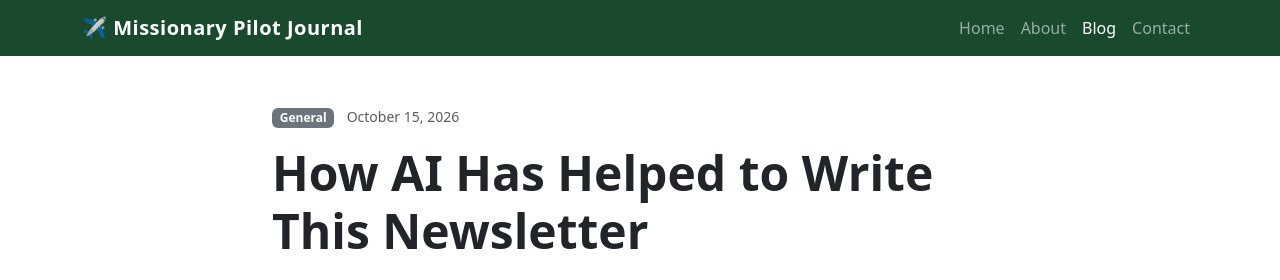
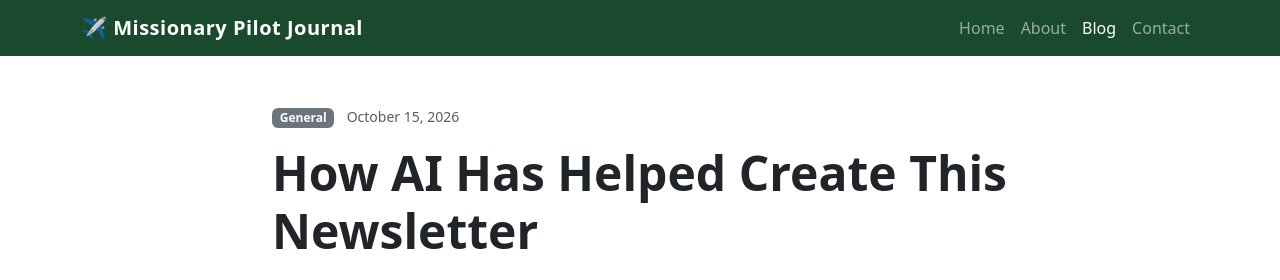
Before and after one commit to annaamore/missionarypilotmechanic, a plain HTML site: page blog/2026/how-ai-helped-write-this-newsletter/index.html in a window 1280 px wide. Shown: the top 280 px of the page. Drawn offline with nearby package versions, Linux system fonts and the light colour scheme.

Commit message:
Rename AI newsletter post title

```diff
--- a/assets/js/posts.js
+++ b/assets/js/posts.js
@@ -1,6 +1,6 @@
 const blogPosts = [
   { url: '/blog/2026/october-2026/', title: 'October 2026' },
-  { url: '/blog/2026/how-ai-helped-write-this-newsletter/', title: 'How AI Has Helped to Write This Newsletter' },
+  { url: '/blog/2026/how-ai-helped-write-this-newsletter/', title: 'How AI Has Helped Create This Newsletter' },
   { url: '/blog/2026/trusting-the-flight-instructor-above/', title: 'Trusting the Flight Instructor Above' },
   { url: '/blog/2026/september-update/', title: 'September Update' },
   { url: '/blog/2026/checkride-update/', title: 'Checkride update' },
--- a/blog/2026/how-ai-helped-write-this-newsletter/index.html
+++ b/blog/2026/how-ai-helped-write-this-newsletter/index.html
@@ -6,13 +6,13 @@
   <link rel="apple-touch-icon" href="../../../apple-touch-icon.png">
   <meta property="og:type" content="article">
   <meta property="og:url" content="https://www.annajohnson.org/blog/2026/how-ai-helped-write-this-newsletter/">
-  <meta property="og:title" content="How AI Has Helped to Write This Newsletter — Missionary Pilot Journal">
+  <meta property="og:title" content="How AI Has Helped Create This Newsletter — Missionary Pilot Journal">
   <meta name="description" content="How a broke college student and her software engineer dad built this website for free — using OpenCode, plain English, and a little skill building to turn a doc into a published blog post.">
   <meta property="og:description" content="How a broke college student and her software engineer dad built this website for free — using OpenCode, plain English, and a little skill building to turn a doc into a published blog post.">
   <meta property="og:image" content="https://www.annajohnson.org/assets/img/og-how-ai-helped-write-this-newsletter.jpg">
   <meta property="og:image:width" content="1200">
   <meta property="og:image:height" content="1200">
-  <title>How AI Has Helped to Write This Newsletter — Missionary Pilot Journal</title>
+  <title>How AI Has Helped Create This Newsletter — Missionary Pilot Journal</title>
   <link href="https://cdn.jsdelivr.net/npm/bootstrap@5.3.3/dist/css/bootstrap.min.css" rel="stylesheet">
   <link rel="stylesheet" href="../../../assets/css/style.css">
 </head>
@@ -41,7 +41,7 @@
         <header class="mb-4">
           <span class="badge bg-secondary mb-2">General</span>
           <small class="text-muted ms-2">October 15, 2026</small>
-          <h1 class="display-5 fw-bold mt-2">How AI Has Helped to Write This Newsletter</h1>
+          <h1 class="display-5 fw-bold mt-2">How AI Has Helped Create This Newsletter</h1>
         </header>
 
         <p>Because my dad is a software engineer, and I&rsquo;m a broke college student, we had to find a way to create this website for free. I already had a domain name (if you want to know who my dad is: when choosing between two names for my little brother, my parents chose the name that had a domain available) so all that I had to do was create content and put it on the website!</p>
```
Also changed, not shown: blog/index.html (+3 -3 lines), index.html (+3 -3 lines).
